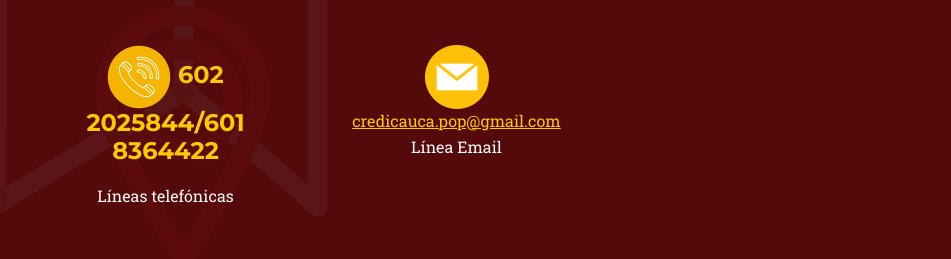
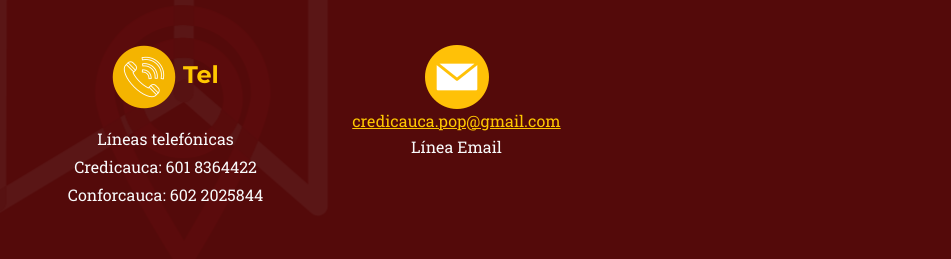
Before and after one commit to credicauca/conf, a plain HTML site: page index.html in a window 1280 px wide. Shown: the part 5252-5511 px from the top of the page, 329-1280 px from the left. Drawn offline with nearby package versions, Linux system fonts and the light colour scheme; some icons are missing.

Commit message:
Update index.html

```diff
--- a/index.html
+++ b/index.html
@@ -385,9 +385,11 @@
                         <div class="mt-5">
                             <div class="mb-2"><i class="bi-globe fs-1 text-primary"></i></div>
                             <h4 class="my-3">
-                                <img class="img-fluid" src="assets/llamada-telefonica.png" alt="..." /> 602 2025844/601 8364422
+                                <img class="img-fluid" src="assets/llamada-telefonica.png" alt="..." /> Tel
                             </h4>
                             <p class="text-mute mb-0">L&iacute;neas telef&oacute;nicas</p>
+                            <p class="text-mute mb-0">Credicauca: 601 8364422</p>
+                            <p class="text-mute mb-0">Conforcauca: 602 2025844 </p>
                         </div>
                     </div>
                     <div class="col-lg-3 col-md-6 text-center">
```
